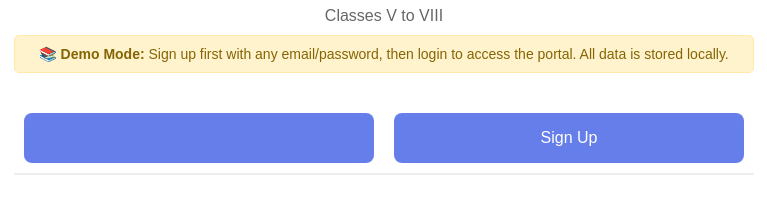
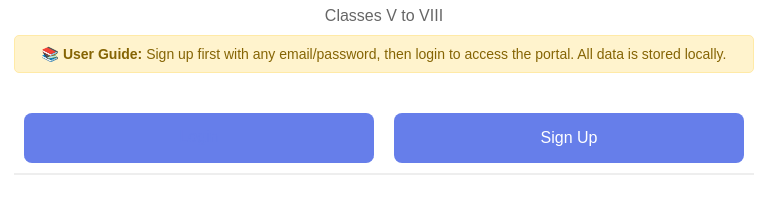
Before and after one commit to Azharuddin247Dev/Class-wise-test, a plain HTML site: page index.html in a window 1280 px wide. Shown: the part 172-374 px from the top of the page, 256-1023 px from the left. Drawn offline with Linux system fonts and the light colour scheme; no server answers.

Commit message:
Update index.html

```diff
--- a/index.html
+++ b/index.html
@@ -16,7 +16,7 @@
                 <h1>West Bengal Mathematics Portal</h1>
                 <p>Classes V to VIII</p>
                 <div id="demo-notice" style="background: #fff3cd; border: 1px solid #ffeaa7; padding: 10px; border-radius: 5px; margin: 10px 0; font-size: 14px; color: #856404;">
-                    📚 <strong>Demo Mode:</strong> Sign up first with any email/password, then login to access the portal. All data is stored locally.
+                    📚 <strong>User Guide:</strong> Sign up first with any email/password, then login to access the portal. All data is stored locally.
                 </div>
             </div>
 
```
